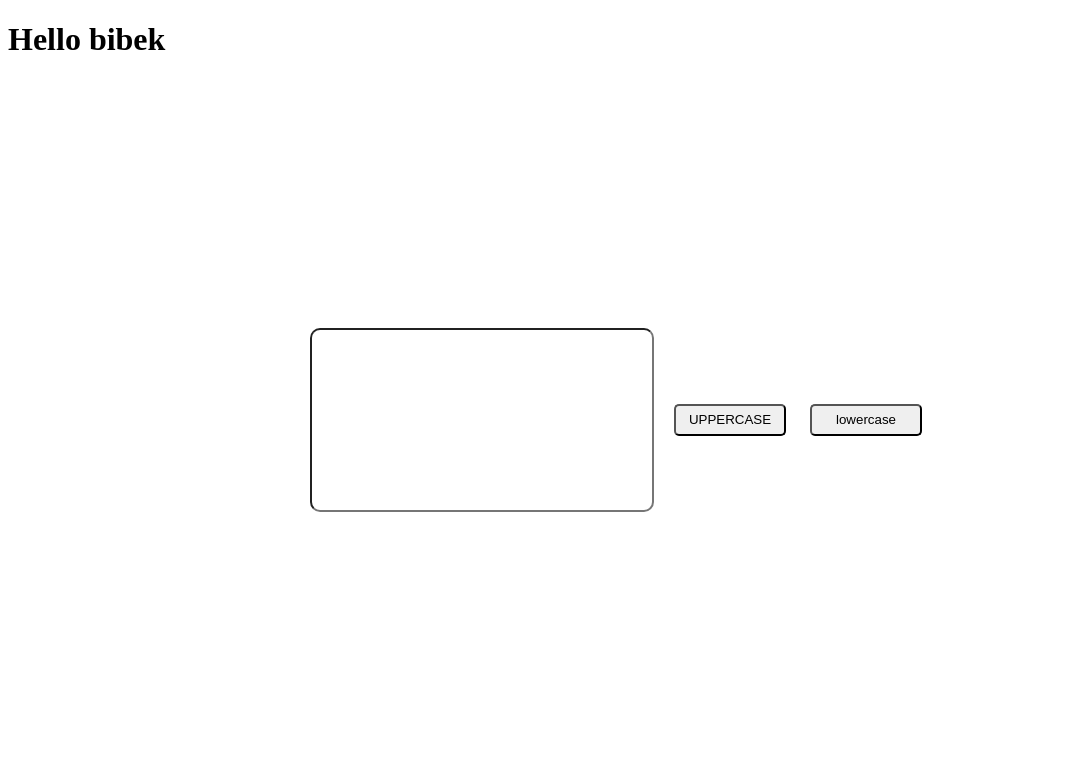
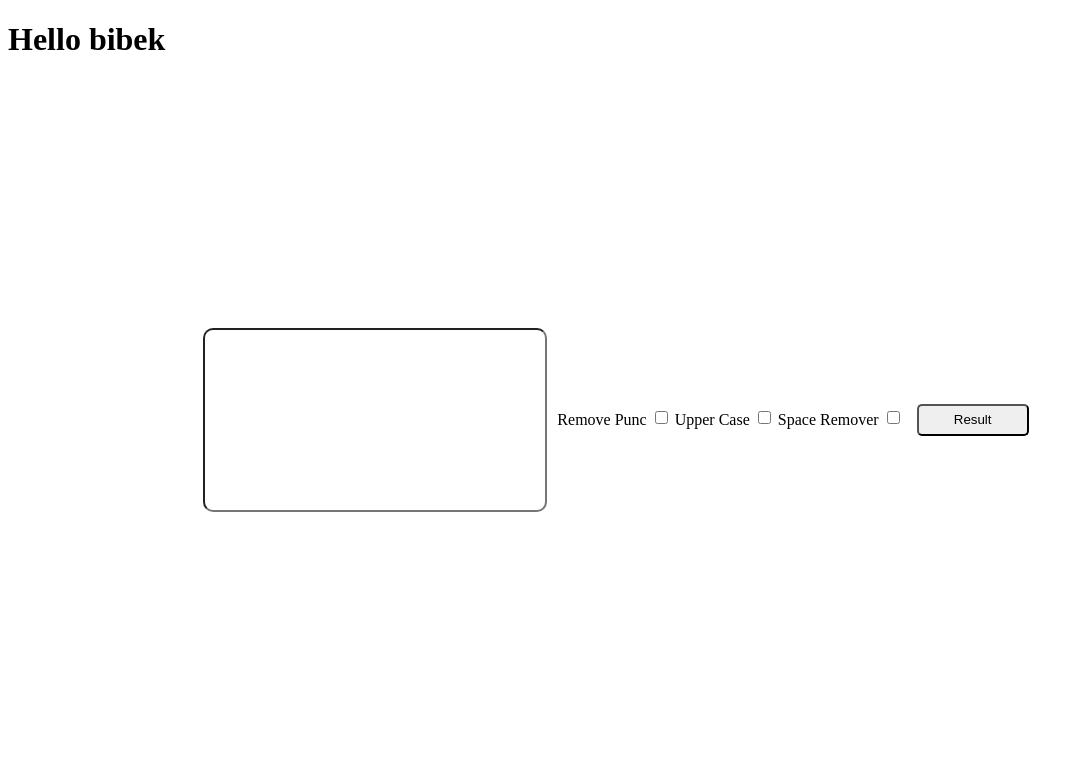
Before and after one commit to bibek977/django-project, a Django app: page / in a window 1280 px wide. Shown: the top 759 px of the page, without its empty margins (0-1084 px from the left). Run offline with Django 4.2, Linux system fonts and the light colour scheme.

Commit message:
text modifier completed

```diff
--- a/django_project/urls.py
+++ b/django_project/urls.py
@@ -20,5 +20,6 @@ from . import views
 urlpatterns = [
     path('admin/', admin.site.urls),
     path('', views.index, name="index"),
-    path('about/', views.about, name="about"),
+    path('about', views.about, name="about"),
+    path('result', views.result, name="result"),
 ]
--- a/django_project/views.py
+++ b/django_project/views.py
@@ -7,3 +7,39 @@ def index(request):
 
 def about(request):
     return HttpResponse("This is a first project")
+
+def result(request):
+
+    data = request.POST.get('text','default')
+    removepunc= request.POST.get('removepunc','off')
+    upper = request.POST.get('upper','off')
+    space = request.POST.get('space','off')
+
+    if removepunc == 'on':
+        analyzed = ''
+        punctuation = '''!()-[]{};:'"\,<>./?@#$%^&*_~'''
+        for char in data:
+            if char not in punctuation:
+                analyzed = analyzed + char
+
+        dictData={"result" : "Result", "takeData" : analyzed}
+        data=analyzed
+
+    if upper == "on":
+        analyzed=''
+        for char in data:
+            analyzed = analyzed + char.upper()
+        dictData={"result" : "Result", "takeData" : analyzed}
+        data=analyzed
+
+    if space == 'on':
+        analyzed = ''
+        for index, char in enumerate(data):
+            if not (data[index] == ' ' and data[index + 1]== ' '):
+                analyzed = analyzed + char
+
+        dictData={"result" : "Result", "takeData" : analyzed}
+
+    if (removepunc != 'on' and upper != "on" and space != 'on'):
+        return HttpResponse("nothing clicked")
+    return render(request, "result.html", dictData)
--- a/templates/index.html
+++ b/templates/index.html
@@ -13,7 +13,7 @@
             justify-content: center;
             align-items: center;
         }
-        .text input{
+        .text #input{
             width: 20rem;
             height: 10rem;
             border-radius: 10px;
@@ -32,12 +32,21 @@
 </head>
 <body>
     <h1>Hello {{name}} </h1>
-    <div class="text">
-        <input type="text">
-        <div class="btn">
-            <button>UPPERCASE</button>
-            <button>lowercase</button>
+    <form action="/result" method="post">
+        {% csrf_token %}
+
+        <div class="text">
+            <input name="text" type="text" id="input">
+            <div class="btn">
+                <label for="removepunc">Remove Punc</label>
+                <input type="checkbox" id="removepunc"  name="removepunc">
+                <label for="upper">Upper Case</label>
+                <input type="checkbox" id="upper"  name="upper">
+                <label for="space">Space Remover</label>
+                <input type="checkbox" id="space"  name="space">
+                <button type="submit">Result</button>
+            </div>
         </div>
-    </div>
+    </form>
 </body>
 </html>
```
Also changed, not shown: templates/result.html (added, +19 -0 lines).
